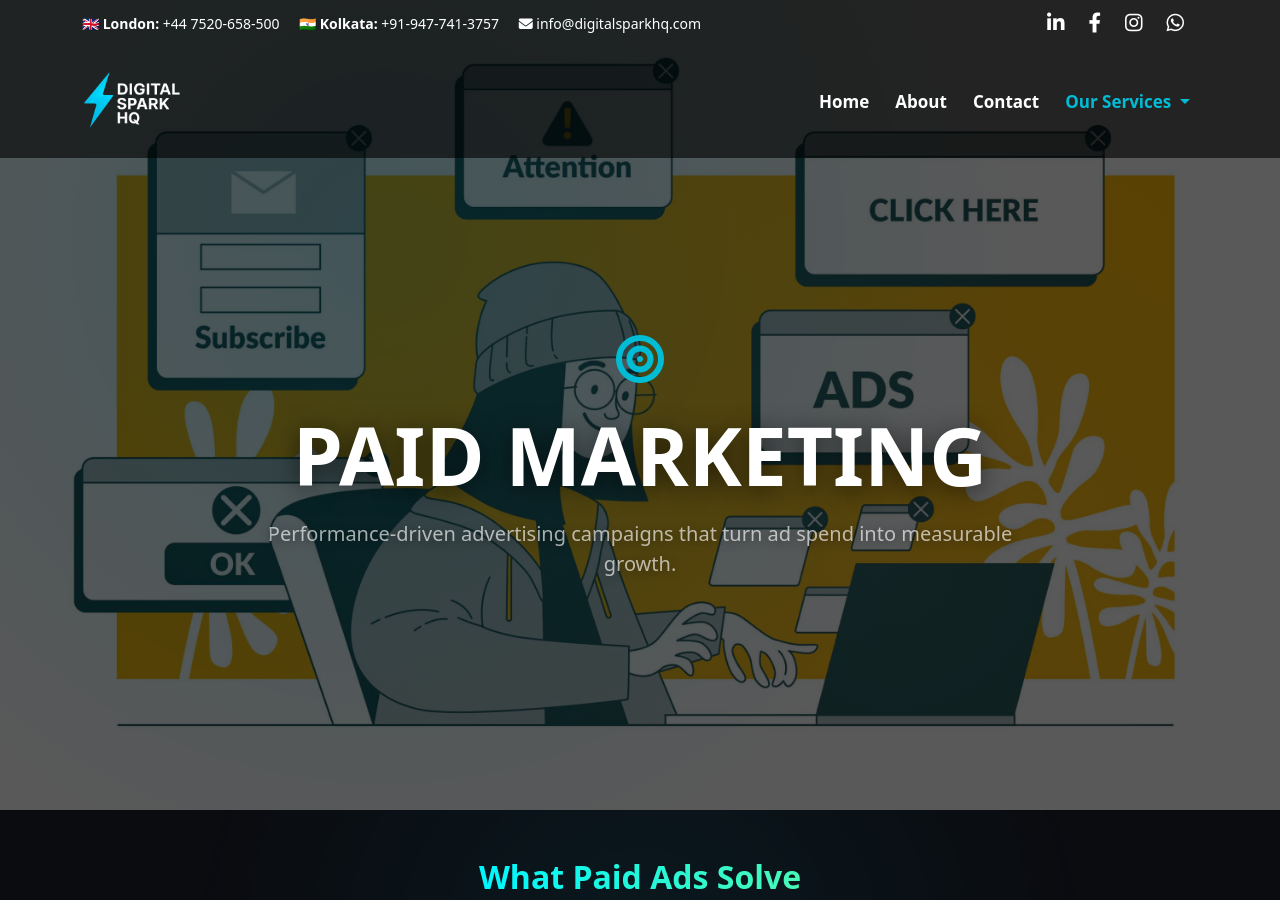
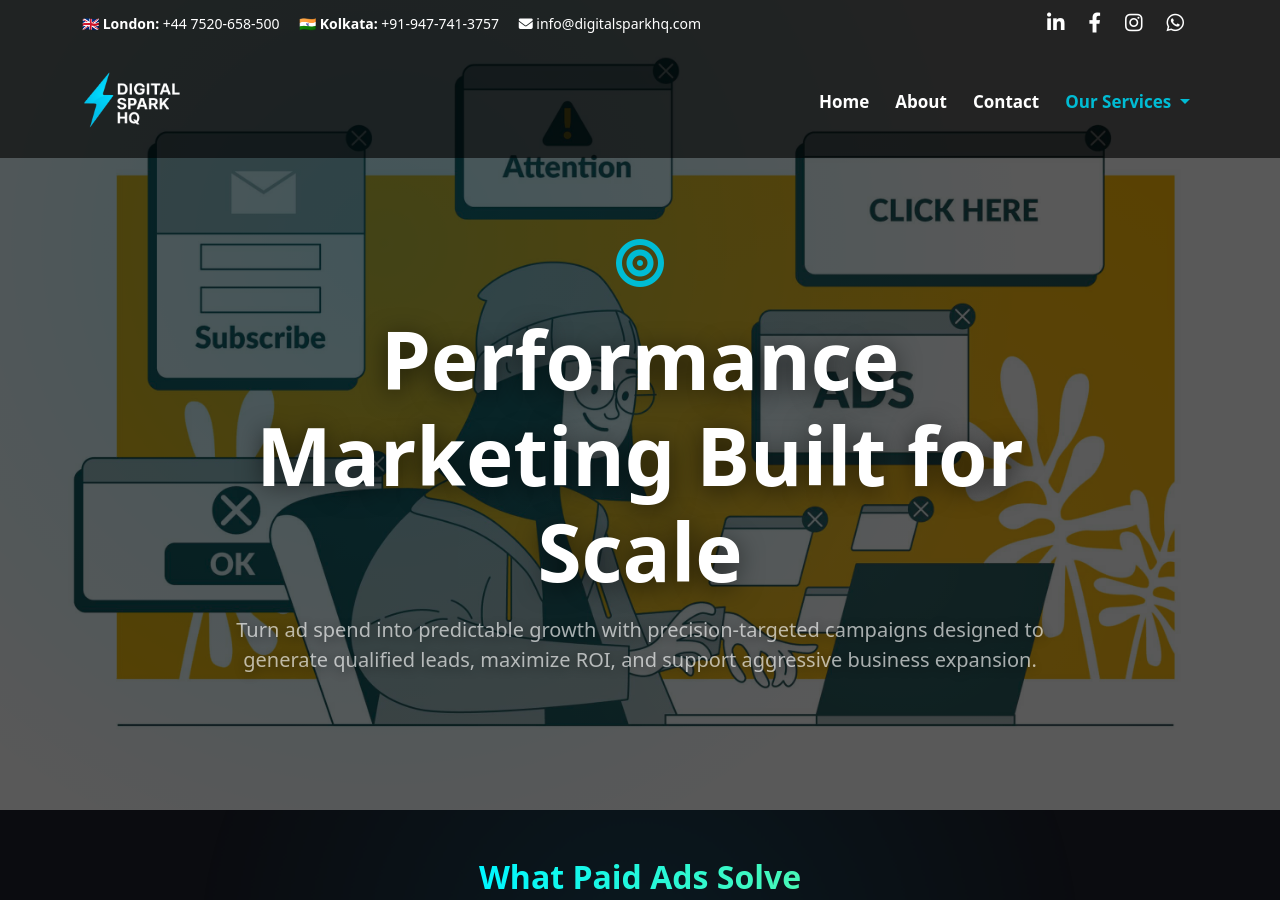
Before and after one commit to Iambiswajit-C/digitalsparkhq, a Jekyll site: the page built from services/paid-marketing/index.md, in a window 1280 px wide and 900 px high. Built offline with Jekyll 4.4.1, drawn with Linux system fonts in a browser that asks for light colours.

Commit message:
Update index.md

```diff
--- a/services/paid-marketing/index.md
+++ b/services/paid-marketing/index.md
@@ -21,9 +21,9 @@ breadcrumb:
 
   <div class="container position-relative z-2 fade-in hero-content">
     <i class="fas fa-bullseye fa-3x mb-4" style="color: var(--hover-color);"></i>
-    <h1 class="display-1 fw-bold">PAID MARKETING</h1>
+    <h1 class="display-1 fw-bold">Performance Marketing Built for Scale</h1>
     <p class="lead opacity-75 mt-3 mx-auto hero-subtext" style="max-width:820px;">
-      Performance-driven advertising campaigns that turn ad spend into measurable growth.
+      Turn ad spend into predictable growth with precision-targeted campaigns designed to generate qualified leads, maximize ROI, and support aggressive business expansion.
     </p>
   </div>
 </section>
```
